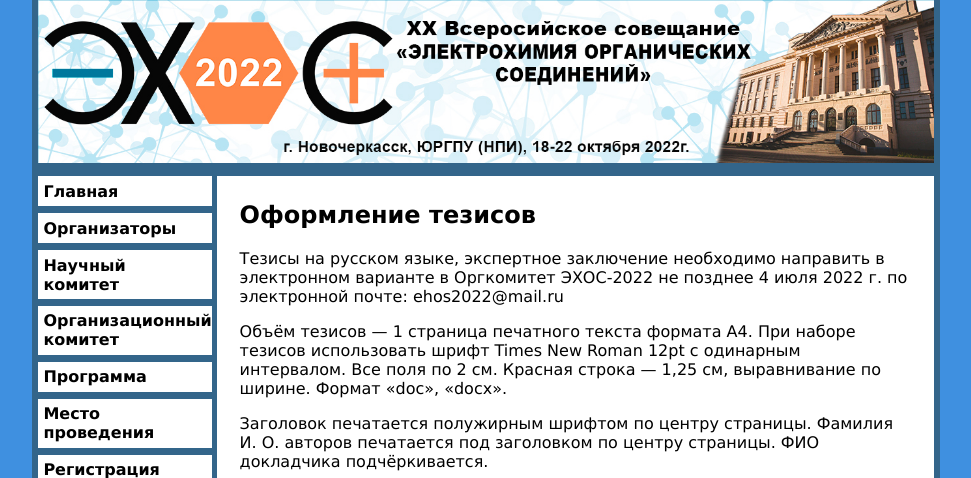
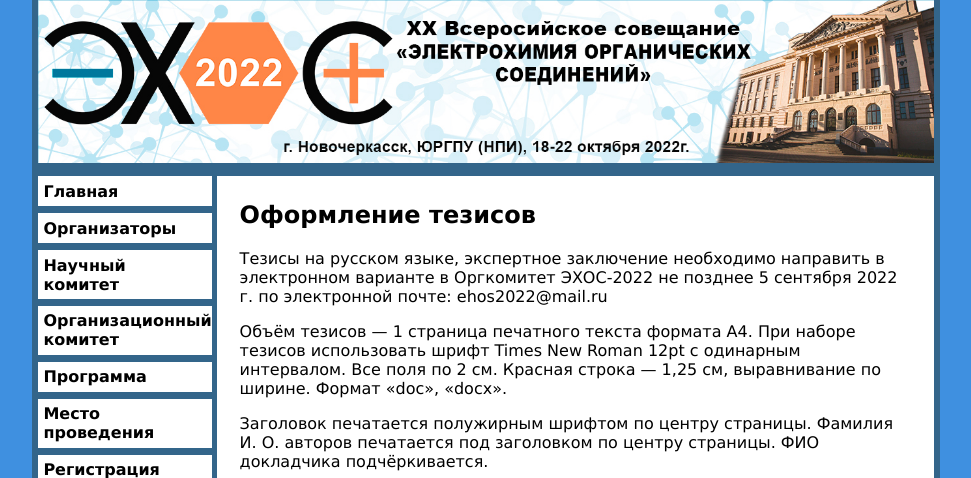
Before and after one commit to Miandic/Echoes2022, a Flask app: page /abstract_preparation in a window 1280 px wide. Shown: the top 478 px of the page, without its empty margins (154-1125 px from the left). Run offline with Flask 2, Linux system fonts and the light colour scheme.

Commit message:
Arrfee changes, abstprep need to upgrade table screenshot!

```diff
--- a/templates/07arrfee.html
+++ b/templates/07arrfee.html
@@ -8,7 +8,6 @@
 <p>** Банкет (21 октября 2022) оплачивается отдельно</p>
 <p>*** Пост-тур (22 октября 2022) оплачивается отдельно.</p>
 <p>При необходимости, стоимость пост-тура может быть включена в оплату оргвзноса по договору. Для этого необходимо указать о необходимости включения пост-тура в стоимость оргвзноса в регистрационной форме.</p>
-<p>Стоимость пост-тура уточняется.</p>
 <p>По вопросам оформления договоров обращаться к  Замараевой Ольге Павловне,</p>
 <p>Тел.: +7 919-887-00-47</p>
 <p>e-mail: ehosbuh@gmail.com</p>
--- a/templates/08abstprep.html
+++ b/templates/08abstprep.html
@@ -1,7 +1,7 @@
 {% extends 'base.html' %}
 {% block content %}
 <h2>Оформление тезисов</h2>
-<p>Тезисы на русском языке, экспертное заключение необходимо направить в электронном варианте в Оргкомитет ЭХОС-2022 не позднее 4 июля 2022 г. по электронной почте: ehos2022@mail.ru</p>
+<p>Тезисы на русском языке, экспертное заключение необходимо направить в электронном варианте в Оргкомитет ЭХОС-2022 не позднее 5 сентября 2022 г. по электронной почте: ehos2022@mail.ru</p>
 <p>Объём тезисов — 1 страница печатного текста формата А4. При наборе тезисов использовать шрифт Times New Roman 12pt с одинарным интервалом. Все поля по 2 см. Красная строка — 1,25 см, выравнивание по ширине. Формат «doc», «docx».</p>
 <p>Заголовок печатается полужирным шрифтом по центру страницы. Фамилия И. О. авторов печатается под заголовком по центру страницы. ФИО докладчика подчёркивается.</p>
 <p>Аббревиатура названия института и его адрес располагаются под ФИО авторов и печатаются курсивом. На следующей строке печатается электронный адрес докладчика. Далее печатается текст тезисов.</p>
```
